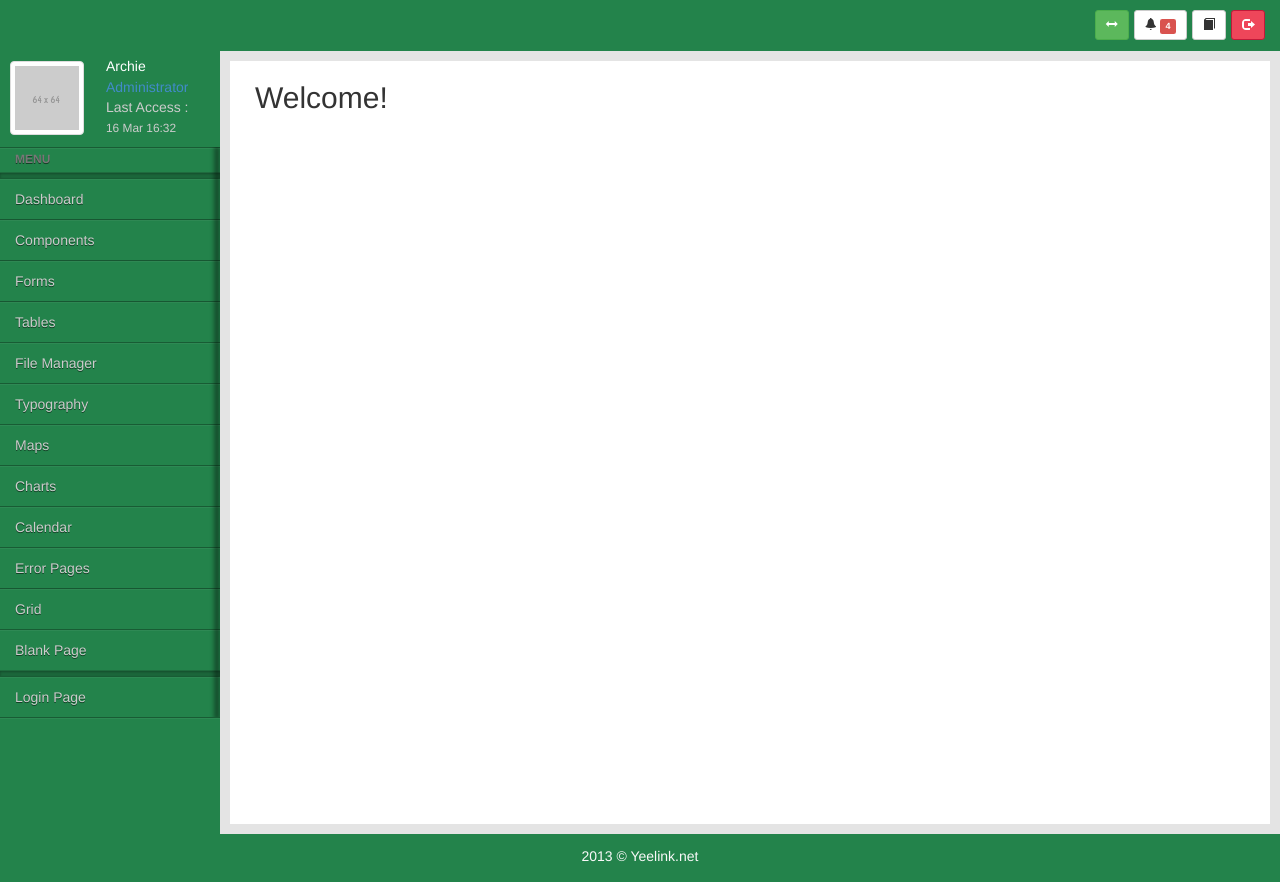
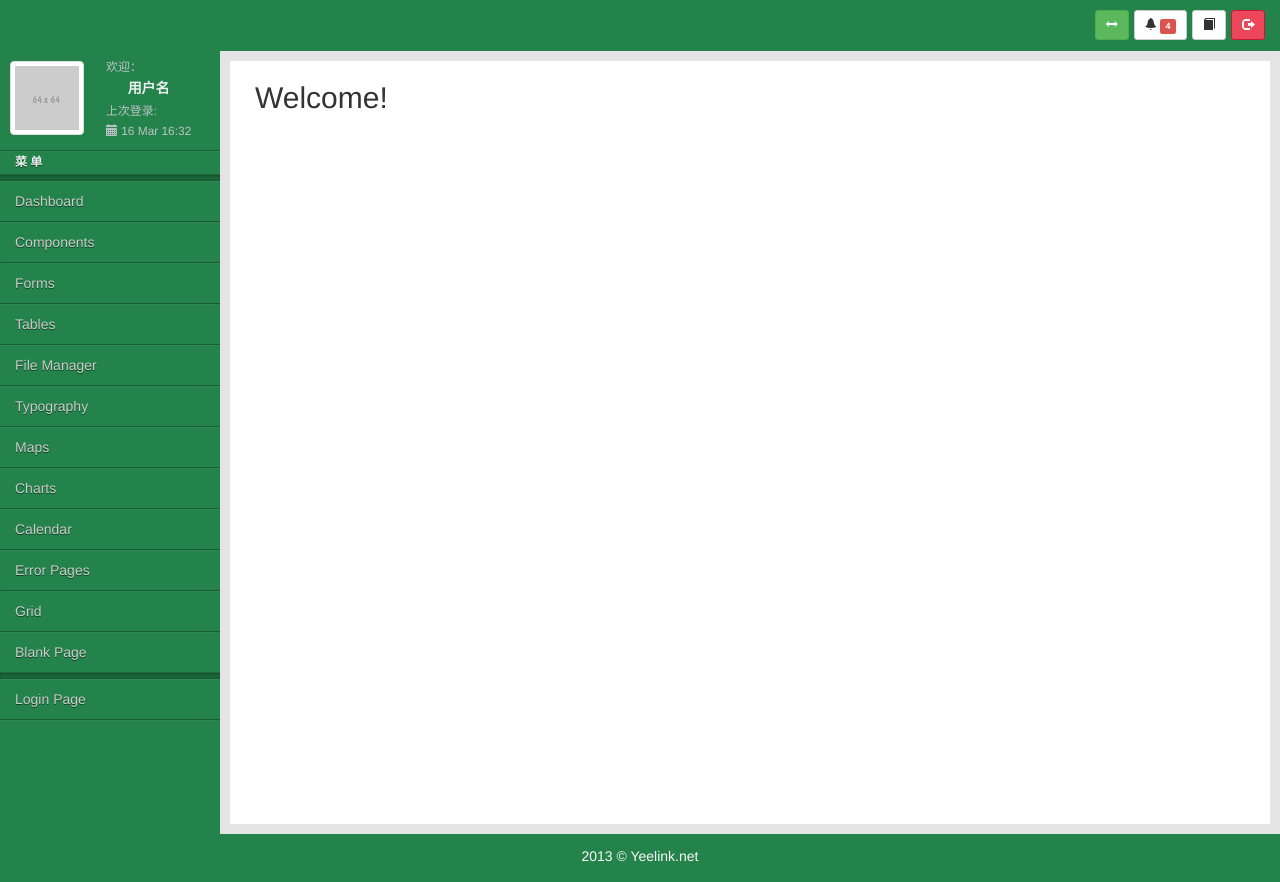
Before and after one commit to Copypeng/A-bootstrap-admin, a plain HTML site: page index.html in a window 1280 px wide. Drawn offline with Linux system fonts and the light colour scheme.

Commit message:
完成user-media，开始侧边导航

```diff
--- a/index.html
+++ b/index.html
@@ -36,7 +36,7 @@
                 </a>
             </div>
             <div class="btn-group">
-                <a href="login.html" data-toggle="tooltip" data-original-title="Logout" data-placement="bottom" class="btn btn-metis-1 btn-sm">
+                <a href="login.html" data-toggle="tooltip" data-original-title="登出" data-placement="bottom" class="btn btn-metis-1 btn-sm">
 		  <span class="glyphicon glyphicon-log-out"></span>
                 </a>
             </div>
@@ -55,18 +55,17 @@
     </a>
 
     <div class="media-body">
-        <h5 class="media-heading">Archie</h5>
+        <h6 class="media-heading">欢迎：</h6>
         <ul class="list-unstyled user-info">
-            <li><a href="">Administrator</a></li>
-            <li>Last Access : <br>
-                <small><i class="fa fa-calendar"></i> 16 Mar 16:32</small>
+            <li style="text-align:center;padding: 2px 0 2px;"><a href="./">用户名</a></li>
+            <li><small>上次登录:<br><span class="glyphicon glyphicon-calendar"></span> 16 Mar 16:32</small>
             </li>
         </ul>
     </div>
 </div>
 <!-- #menu -->
 <ul id="menu" class="collapse">
-    <li class="nav-header">Menu</li>
+    <li class="nav-header">菜 单</li>
     <li class="nav-divider"></li>
     <li class="panel ">
         <a href="#" data-parent="#menu" data-toggle="collapse" class="accordion-toggle" data-target="#dashboard-nav">
--- a/resources/css/main.css
+++ b/resources/css/main.css
@@ -308,6 +308,10 @@
 .user-media {
   display: none;
 }
+.user-media .user-info a{
+  color: #ecf0f1;
+  font-weight: bold;
+}
 @media (min-width: 768px) {
   .user-media {
     display: block;
@@ -346,13 +350,13 @@
     float: left;
     margin-left: 12px;
   }
-  .user-media .media-body h5.media-heading {
-    color: #fff;
-    padding-top: 8px;
-    margin-bottom: 3px;
+  .user-media .media-body h6.media-heading {
+    color: #bdc3c7;
+    padding-top: 10px;
+    margin-bottom: 2px;
   }
   .user-media .media-body ul.user-info li {
-    color: #ccc;
+    color: #bdc3c7;
   }
 }
 @media (min-width: 768px) {
@@ -439,7 +443,7 @@
   text-transform: uppercase;
   font-weight: bold;
   font-size: 12px;
-  color: #777;
+  color: #ecf0f1;
   border-top: 1px solid rgba(0, 0, 0, 0.3);
   -webkit-box-shadow: 0px 1px 0px rgba(255, 255, 255, 0.05) inset;
   box-shadow: 0px 1px 0px rgba(255, 255, 255, 0.05) inset;
@@ -490,8 +494,6 @@
   #menu:after,
   .mini-sidebar #menu:after {
     display: block;
-    -webkit-box-shadow: 97px 1px 5px 2px rgba(0, 0, 0, 0.6);
-    box-shadow: 97px 1px 5px 2px rgba(0, 0, 0, 0.6);
     content: " ";
     position: absolute;
     left: 0px;
@@ -517,14 +519,6 @@
   }
   #menu > li > a > .label {
     position: relative;
-  }
-  #menu:after {
-    -webkit-box-shadow: 217px 1px 5px 2px rgba(0, 0, 0, 0.6);
-    box-shadow: 217px 1px 5px 2px rgba(0, 0, 0, 0.6);
-  }
-  .mini-sidebar #menu:after {
-    -webkit-box-shadow: 97px 1px 5px 2px rgba(0, 0, 0, 0.6);
-    box-shadow: 97px 1px 5px 2px rgba(0, 0, 0, 0.6);
   }
 }
 /* BEGIN CONTENT STYLES */
```
